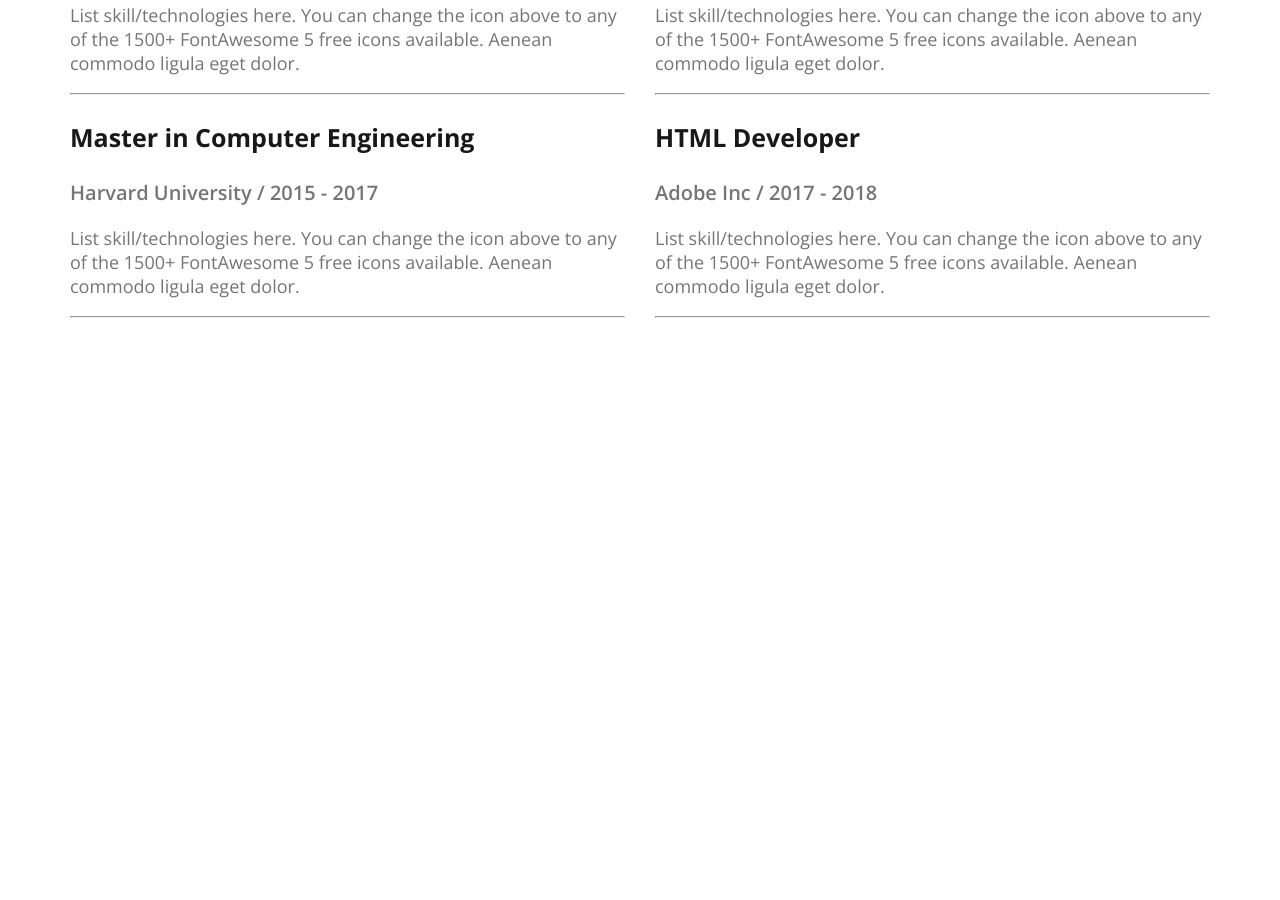
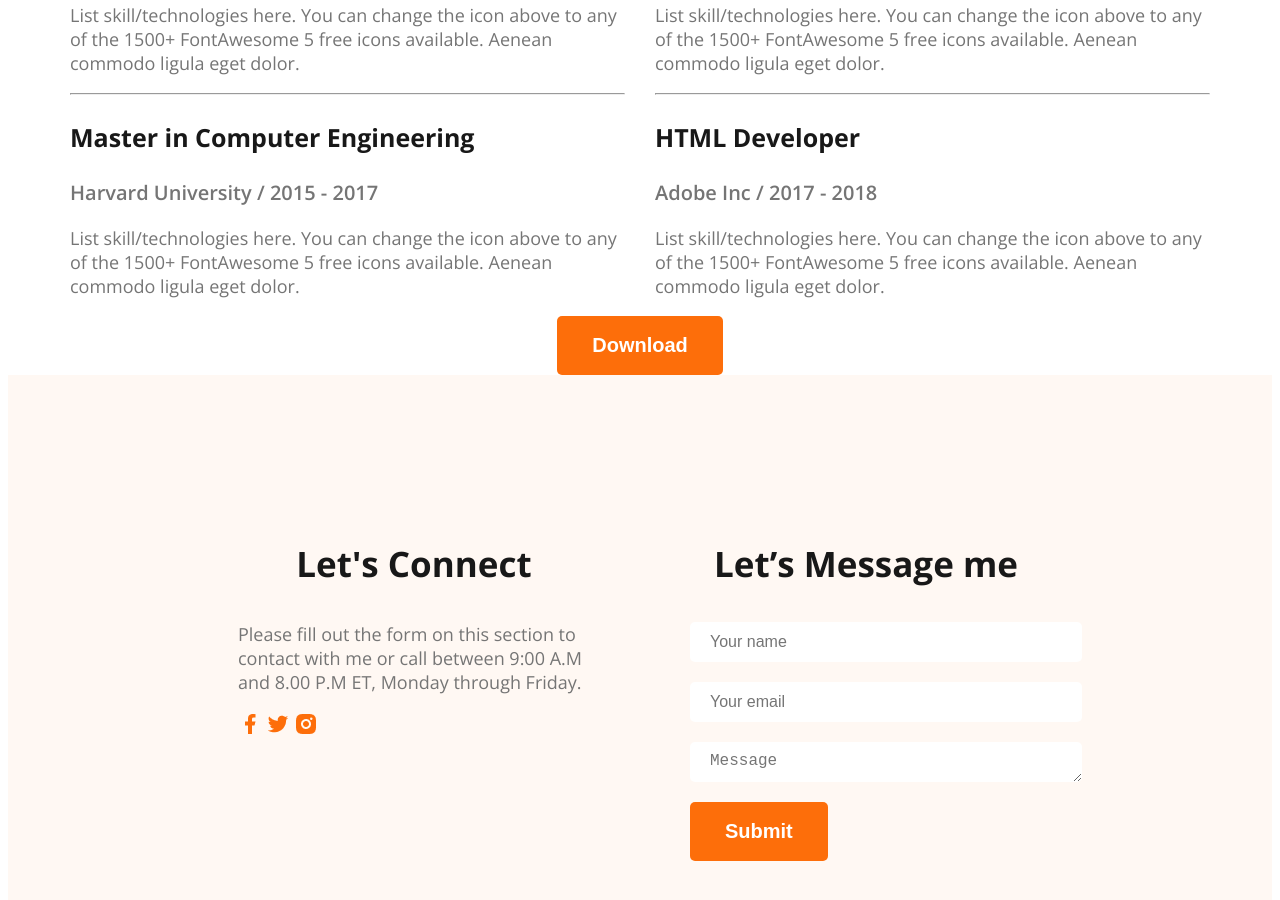
Before and after one commit to nSakib000/web-dev-portfolio, a plain HTML site: page index.html in a window 1280 px wide. Shown: the part 2852-3752 px from the top of the page. Before the commit the page ends 3186 px from the top, so only its background shows below. Drawn offline with nearby package versions, Linux system fonts and the light colour scheme.

Commit message:
footer added

```diff
--- a/Styles/porfolio.css
+++ b/Styles/porfolio.css
@@ -216,3 +216,26 @@ nav ul{
     font-size: 18px;
     color: #757575;
 }
+
+/*footer section*/
+footer{
+    display: flex;
+    padding: 130px 230px;
+    gap: 100px;
+}
+.footer-column{
+    width: 50%;
+}
+
+footer input[type = "text"],footer input[type = "email"],footer textarea{
+    height: 20px;
+    width: 100%;
+    margin-bottom: 20px;
+    border-radius: 5px;
+    background-color: #ffffff;
+    display: block;
+    font-size: 16px;
+    padding: 10px 20px;
+    border: none;
+
+}
--- a/index.html
+++ b/index.html
@@ -69,27 +69,33 @@
         <!-----------------------Technical skills section------------------------>
         <section class="skills">
             <h3 class="section-title text-center">What I do</h3>
-            <p class="section-description text-center">I have more than 10 years experience building software for clients all over the world. Below is a quick overview of my main technical skill sets and technologies i use. Want to find out more about my experience? Check out my online resume and project portfolio.</p>
+            <p class="section-description text-center">I have more than 10 years experience building software for
+                clients all over the world. Below is a quick overview of my main technical skill sets and technologies i
+                use. Want to find out more about my experience? Check out my online resume and project portfolio.</p>
             <div class="skills-container">
                 <div class="skill">
                     <img src="/images/icons/js.png" alt="">
                     <h4 class="skill-title">Vanilla JavaScript</h4>
-                    <p class="skill-description">List skill/technologies here. You can change the icon above to any of the 1500+ FontAwesome 5 free icons available. Aenean commodo ligula eget dolor.</p>
+                    <p class="skill-description">List skill/technologies here. You can change the icon above to any of
+                        the 1500+ FontAwesome 5 free icons available. Aenean commodo ligula eget dolor.</p>
                 </div>
                 <div class="skill">
                     <img src="/images/icons/react.png" alt="">
                     <h4 class="skill-title">React</h4>
-                    <p class="skill-description">List skill/technologies here. You can change the icon above to any of the 1500+ FontAwesome 5 free icons available. Aenean commodo ligula eget dolor.</p>
+                    <p class="skill-description">List skill/technologies here. You can change the icon above to any of
+                        the 1500+ FontAwesome 5 free icons available. Aenean commodo ligula eget dolor.</p>
                 </div>
                 <div class="skill">
                     <img src="/images/icons/nodejs.png" alt="">
                     <h4 class="skill-title">Node.js</h4>
-                    <p class="skill-description">List skill/technologies here. You can change the icon above to any of the 1500+ FontAwesome 5 free icons available. Aenean commodo ligula eget dolor.</p>
+                    <p class="skill-description">List skill/technologies here. You can change the icon above to any of
+                        the 1500+ FontAwesome 5 free icons available. Aenean commodo ligula eget dolor.</p>
                 </div>
                 <div class="skill">
                     <img src="/images/icons/mongo.png" alt="">
                     <h4 class="skill-title">MongoDB</h4>
-                    <p class="skill-description">List skill/technologies here. You can change the icon above to any of the 1500+ FontAwesome 5 free icons available. Aenean commodo ligula eget dolor.</p>
+                    <p class="skill-description">List skill/technologies here. You can change the icon above to any of
+                        the 1500+ FontAwesome 5 free icons available. Aenean commodo ligula eget dolor.</p>
                 </div>
             </div>
         </section>
@@ -102,39 +108,64 @@
                     <h3 class="edu-title">My Education</h3>
                     <p class="degree-title">Master in Computer Engineering</p>
                     <p class="institution">Harvard University / 2015 - 2017</p>
-                    <p class="degree-description">List skill/technologies here. You can change the icon above to any of the 1500+ FontAwesome 5 free icons available. Aenean commodo ligula eget dolor.</p>
+                    <p class="degree-description">List skill/technologies here. You can change the icon above to any of
+                        the 1500+ FontAwesome 5 free icons available. Aenean commodo ligula eget dolor.</p>
                     <hr>
                     <p class="degree-title">Master in Computer Engineering</p>
                     <p class="institution">Harvard University / 2015 - 2017</p>
-                    <p class="degree-description">List skill/technologies here. You can change the icon above to any of the 1500+ FontAwesome 5 free icons available. Aenean commodo ligula eget dolor.</p>
+                    <p class="degree-description">List skill/technologies here. You can change the icon above to any of
+                        the 1500+ FontAwesome 5 free icons available. Aenean commodo ligula eget dolor.</p>
                     <hr>
                     <p class="degree-title">Master in Computer Engineering</p>
                     <p class="institution">Harvard University / 2015 - 2017</p>
-                    <p class="degree-description">List skill/technologies here. You can change the icon above to any of the 1500+ FontAwesome 5 free icons available. Aenean commodo ligula eget dolor.</p>
-                    <hr>
+                    <p class="degree-description">List skill/technologies here. You can change the icon above to any of
+                        the 1500+ FontAwesome 5 free icons available. Aenean commodo ligula eget dolor.</p>
                 </div>
-                    <!--------------------Experience------------------------>
+                <!--------------------Experience------------------------>
                 <div class="experience">
                     <h3 class="exp-title">My Experience</h3>
                     <p class="experience-title">Sr. Font End Developer</p>
                     <p class="company">Apple Inc / 2020 - Current</p>
-                    <p class="experience-description">List skill/technologies here. You can change the icon above to any of the 1500+ FontAwesome 5 free icons available. Aenean commodo ligula eget dolor.</p>
+                    <p class="experience-description">List skill/technologies here. You can change the icon above to any
+                        of the 1500+ FontAwesome 5 free icons available. Aenean commodo ligula eget dolor.</p>
                     <hr>
                     <p class="experience-title">Jr. Font End Developer</p>
                     <p class="company">Dribbble Inc / 2018 - 2022</p>
-                    <p class="experience-description">List skill/technologies here. You can change the icon above to any of the 1500+ FontAwesome 5 free icons available. Aenean commodo ligula eget dolor.</p>
+                    <p class="experience-description">List skill/technologies here. You can change the icon above to any
+                        of the 1500+ FontAwesome 5 free icons available. Aenean commodo ligula eget dolor.</p>
                     <hr>
                     <p class="experience-title">HTML Developer</p>
                     <p class="company">Adobe Inc / 2017 - 2018</p>
-                    <p class="experience-description">List skill/technologies here. You can change the icon above to any of the 1500+ FontAwesome 5 free icons available. Aenean commodo ligula eget dolor.</p>
-                    <hr>
+                    <p class="experience-description">List skill/technologies here. You can change the icon above to any
+                        of the 1500+ FontAwesome 5 free icons available. Aenean commodo ligula eget dolor.</p>
                 </div>
+            </div>
+            <div class="text-center">
+                <button class="btn-primary">Download</button>
             </div>
         </section>
     </main>
 
-    <footer>
-
+    <footer class="background">
+        <div class="footer-column">
+            <div>
+                <h3 class="section-title">Let's Connect</h3>
+                <p class="section-description">Please fill out the form on this section to contact with me or call between 9:00 A.M and 8.00 P.M ET,
+                    Monday through Friday.</p>
+                <a href=""><img src="/images/icons/facebook.png" alt=""></a>
+                <a href=""><img src="/images/icons/twitter.png" alt=""></a>
+                <a href=""><img src="/images/icons/insta.png" alt=""></a>
+            </div>
+        </div>
+        <div class="footer-column">
+            <h3 class="section-title">Let’s Message me</h3>
+            <div class="input-field">
+                <input type="text" name="" id="name" placeholder="Your name">
+                <input type="email" name="" id="email" placeholder="Your email">
+                <textarea name="" id="" cols="30" rows="10" placeholder="Message"></textarea>
+                <button class="btn-primary">Submit</button>
+            </div>
+        </div>
     </footer>
 </body>
 
```
